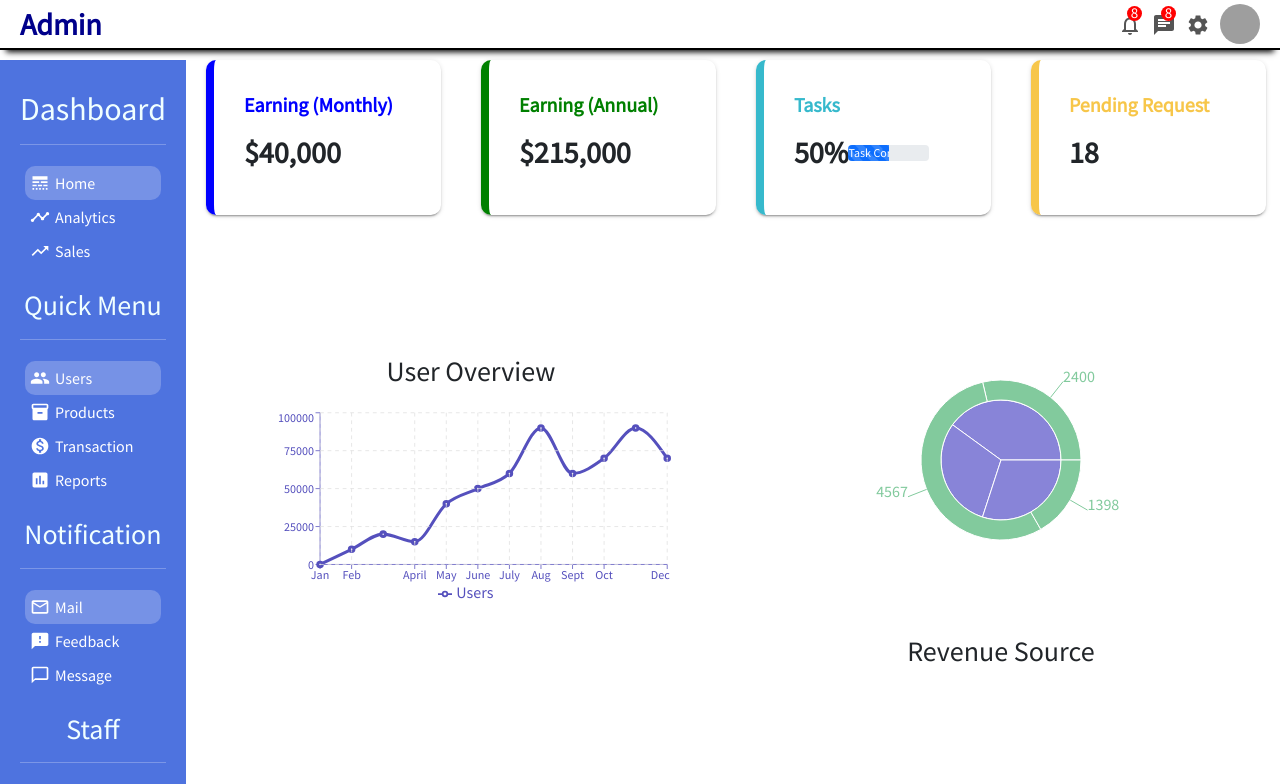
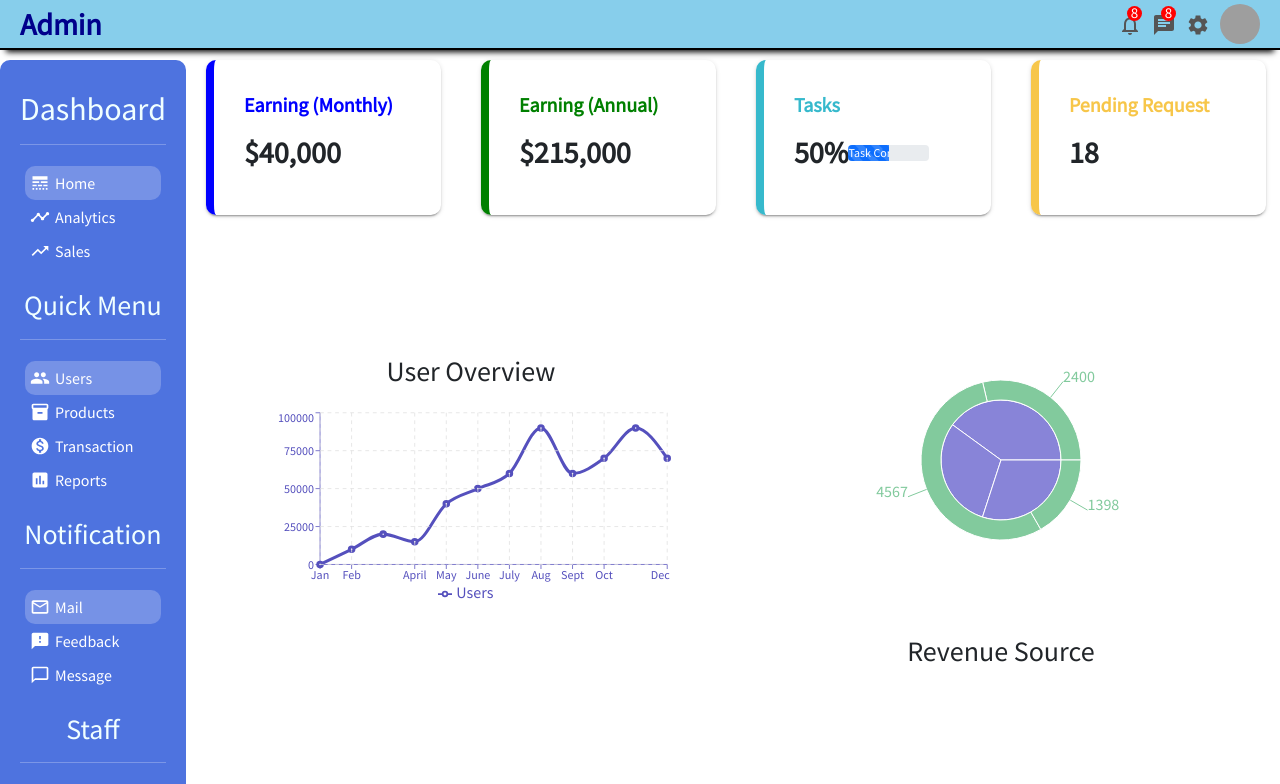
Before and after one commit to aniketsaste96/admin-page, a React (Create React App) app: page / in a window 1280 px wide. Shown: the top 784 px of the page. Built offline with nearby package versions, Linux system fonts and the light colour scheme; grey boxes are pictures that could not be loaded.

Commit message:
admin-page

```diff
--- a/src/components/sidebar/sidebar.css
+++ b/src/components/sidebar/sidebar.css
@@ -5,6 +5,7 @@
   position: sticky;
   top: 50px;
   width: 300px;
+  border-radius: 10px;
 }
 
 .sidebarwrapper {
--- a/src/components/topbar/topbar.css
+++ b/src/components/topbar/topbar.css
@@ -9,6 +9,9 @@
   -webkit-box-shadow: 0 8px 6px -6px black;
   -moz-box-shadow: 0 8px 6px -6px black;
   box-shadow: 0 8px 6px -6px black;
+}
+.topbar:hover {
+  background-color: skyblue;
 }
 
 .topbarwrapper {
```
